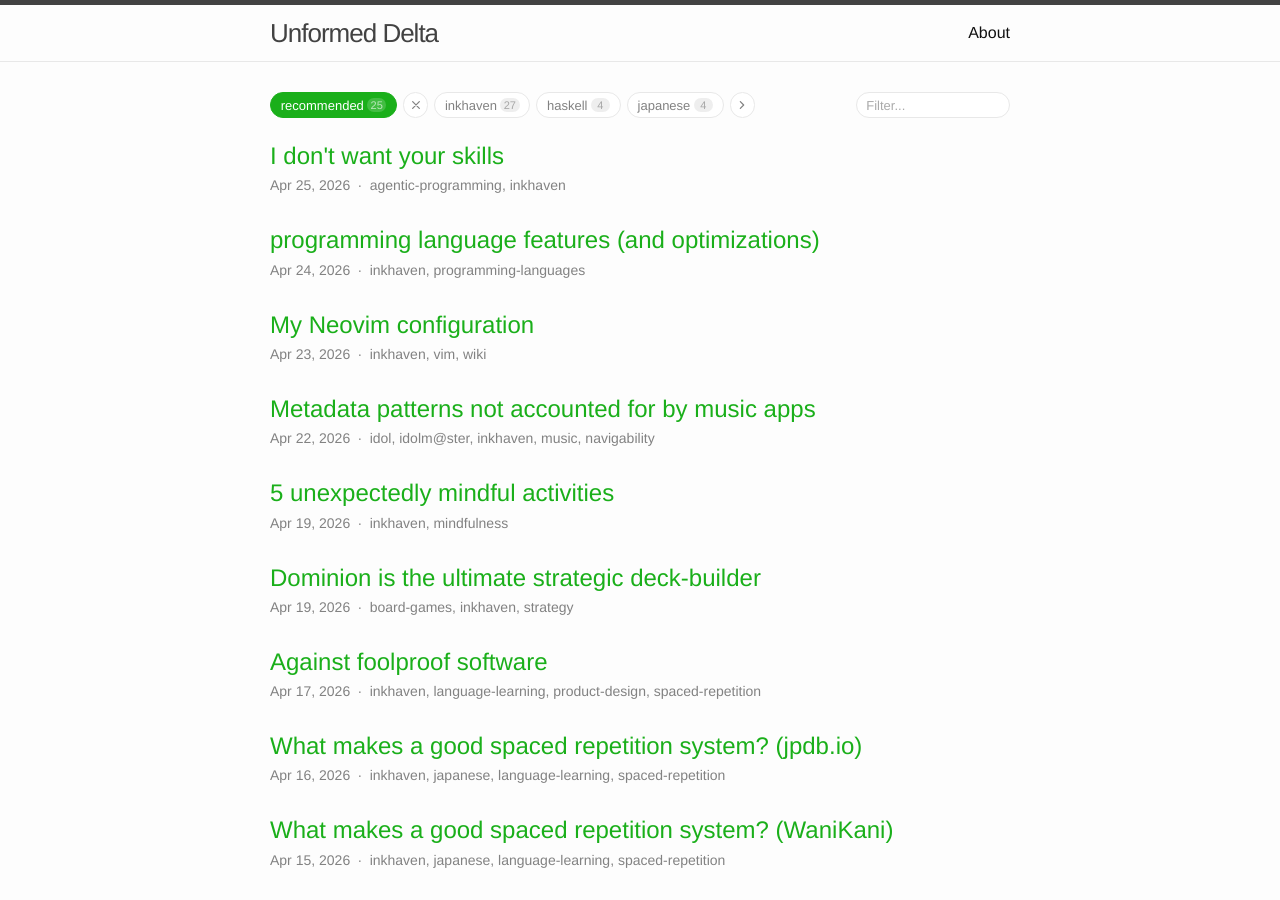
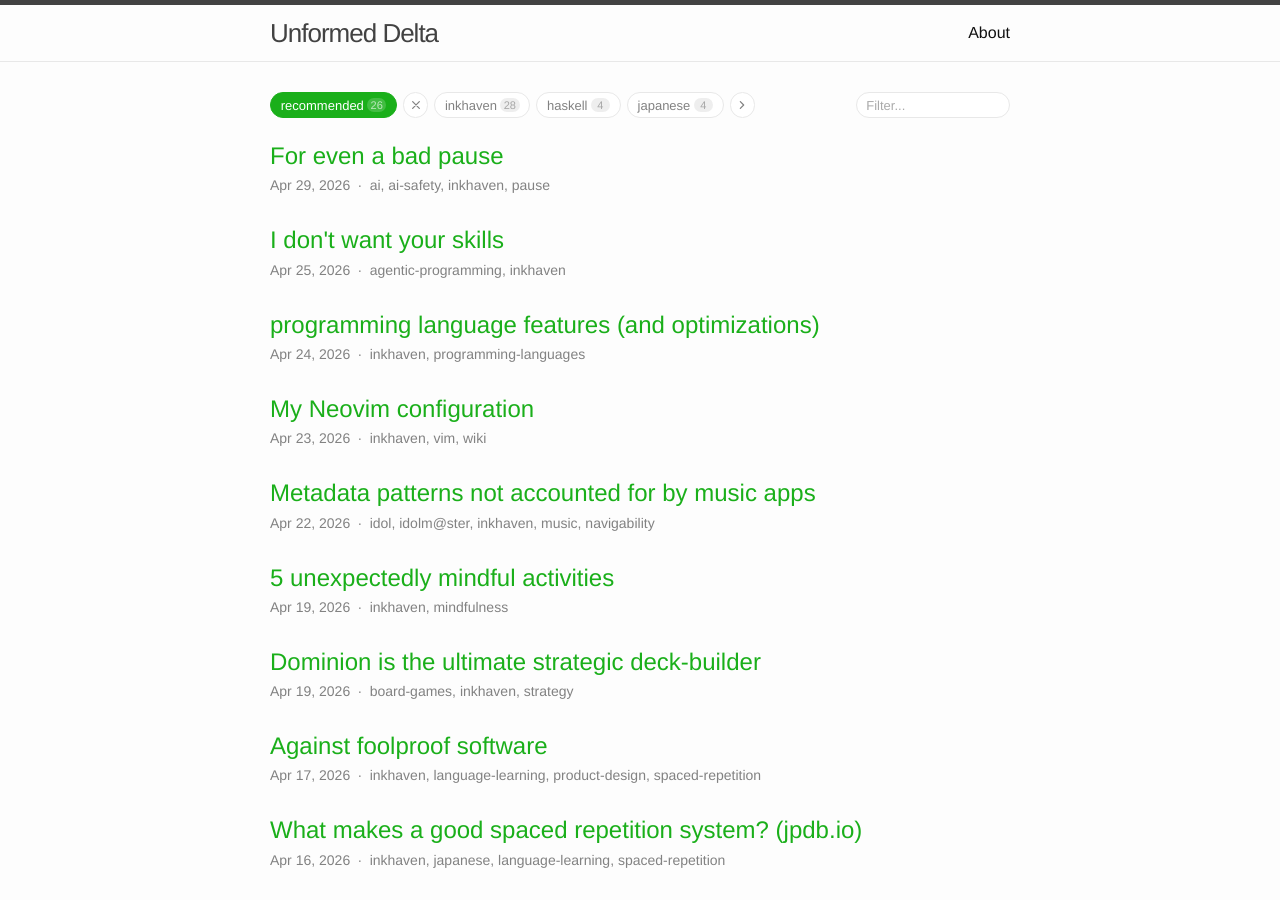
Before and after one commit to lehmacdj/blog, a Jekyll site: the page built from index.html, in a window 1280 px wide and 900 px high. Built offline with Jekyll 4.4.1, drawn with Linux system fonts in a browser that asks for light colours.

Commit message:
Update tags

```diff
--- a/_notes/LOtEGaimIxO2-for-even-a-bad-pause.md
+++ b/_notes/LOtEGaimIxO2-for-even-a-bad-pause.md
@@ -5,6 +5,7 @@ date: 2026-04-28 23:51 -0700
 permalink: /LOtEGaimIxO2/for-even-a-bad-pause
 redirect_from:
   - /LOtEGaimIxO2
+tags: [inkhaven, recommended, ai, ai-safety, pause]
 ---
 
 Even a global treaty pausing all new training of frontier AI models, would leave a lot of room for existing models to continue to disrupt.
--- /dev/null
+++ b/feed/ai-safety.xml
@@ -0,0 +1,5 @@
+---
+layout: feed
+feed_suffix: "ai-safety"
+feed_tag: "ai-safety"
+---
--- /dev/null
+++ b/feed/ai.xml
@@ -0,0 +1,5 @@
+---
+layout: feed
+feed_suffix: "ai"
+feed_tag: "ai"
+---
--- /dev/null
+++ b/feed/pause.xml
@@ -0,0 +1,5 @@
+---
+layout: feed
+feed_suffix: "pause"
+feed_tag: "pause"
+---
```
Also changed, not shown: tagged/ai-safety/index.html (added, +7 -0 lines), tagged/ai/index.html (added, +7 -0 lines), tagged/pause/index.html (added, +7 -0 lines).
